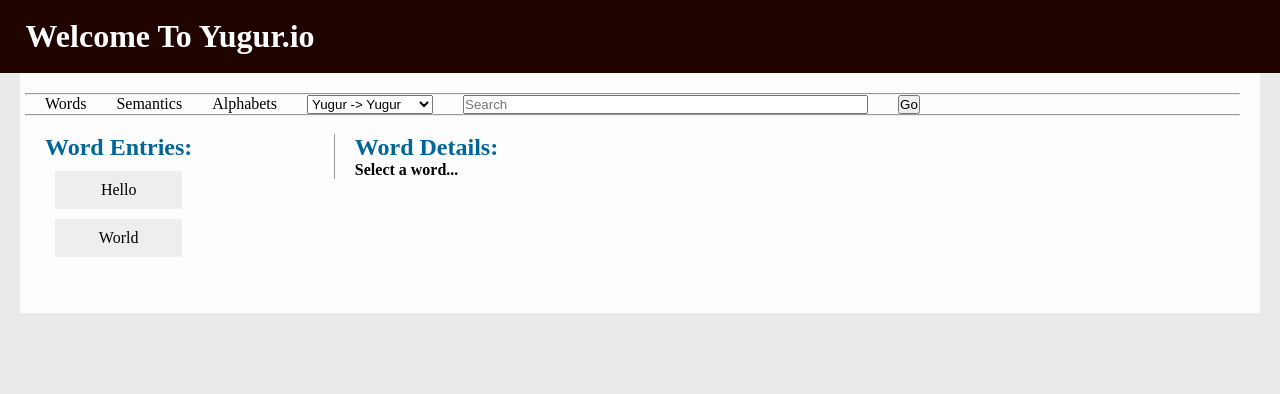
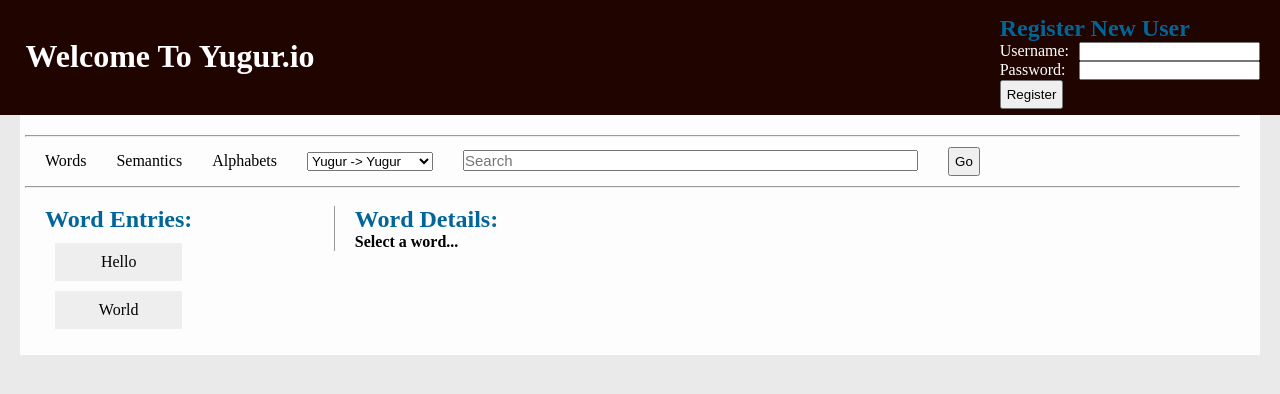
Before and after one commit to yugur/yugurWebApp, a React app: page / in a window 1280 px wide. Built offline with nearby package versions, Linux system fonts and the light colour scheme.

Commit message:
Enlarged search bar to make it more visible, added registration form on the top right

```diff
--- a/dev/css/main.scss
+++ b/dev/css/main.scss
@@ -19,6 +19,8 @@ header {
 	background-color: $banner;
 	color: white;
 	padding-left: 2%;
+	padding-top: 20px;
+	min-height: 95px;
 	//float: left;
 	//position: fixed;
 }
@@ -50,8 +52,39 @@ li {
 	//float: right;
 }
 
+span {
+	//float: right;
+}
 
-/*Styling for sections*/
+button {
+	padding: 5px;
+	text-align: center;
+}
+
+searchBar {
+	margin-left: 10vw;
+	vertical-align: center;
+}
+
+headerLogo {
+	margin-right: 10vw;
+}
+
+#username {
+	//text-align: right;
+	margin-left: 10px;
+}
+
+#password {
+	margin-left: 13.5px;
+}
+
+authSection {
+	float: right;
+	padding: 10%;
+}
+
+/*Styling for sections, i.e. className*/
 .app {
 	height: 100%;
 }
@@ -90,7 +123,15 @@ li {
 	padding-left: 20px;
 }
 
-/*Styling for specifics*/
+.account {
+	margin-top: -70px;
+	margin-right: 10px;
+	padding: 10px;
+	float: right;
+	//background: green;
+}
+
+/*Styling for specifics, i.e. id*/
 #entry:hover {
 	background: $entry-hover;
 	//text-align: right;
@@ -100,38 +141,21 @@ li {
 	background: #000000;
 }
 
+#search {
+	margin-top: 10px;
+	margin-bottom: 10px;
+}
+
 
 #search li {
 	//float: left;
 	padding-left: 20px;
+	margin--bottom: 5px;
 	background-color: inherit;
 	display: inline;
 	margin: 0px;
 }
 
-#top-padding {
-	background-color: lightblue;
+#search_word {
+	font-size: 15px;
 }
-
-span {
-	float: left;
-}
-
-searchBar {
-	margin-left: 10vw;
-	vertical-align: center;
-}
-
-headerLogo {
-	margin-right: 10vw
-}
-
-username {
-	text-align: right;
-	margin-left: 5vw;
-}
-
-authSection {
-	float: right;
-	padding: 10%;
-}
--- a/dev/js/components/App.js
+++ b/dev/js/components/App.js
@@ -16,9 +16,21 @@ const App = () => (
 
       {/*Banner*/}
       <header>
+      {/*<div>*/}
         <br/>
     	   <h1>Welcome To Yugur.io</h1>
+
+
+        <div className="account">
+        <RegistrationForm></RegistrationForm>
+        </div>
+
+        {/*<div className="account">
+        <LoginForm></LoginForm>
+        </div>*/}
+
         <br/>
+      {/*</div>*/}
       </header>
 
       {/*Main content*/}
--- a/dev/js/containers/search-bar.js
+++ b/dev/js/containers/search-bar.js
@@ -34,7 +34,7 @@ class SearchBar extends Component {
 
             </li>
       			<li>
-      				<input type="text" name="search_word" placeholder="Search" size="48" maxlength="200">
+      				<input type="text" id="search_word" name="search_word" placeholder="Search" size="48" maxlength="200">
       			  </input>
       		  </li>
       		 <li><button type="button" onClick={mySearchTrigger}>Go</button></li>
```
